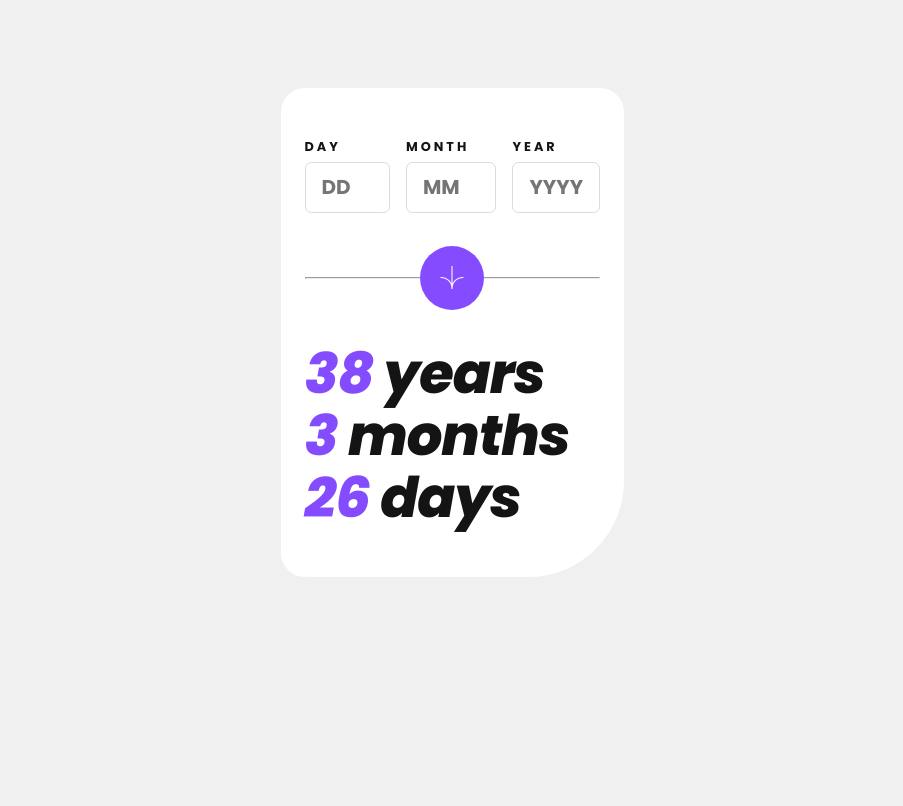
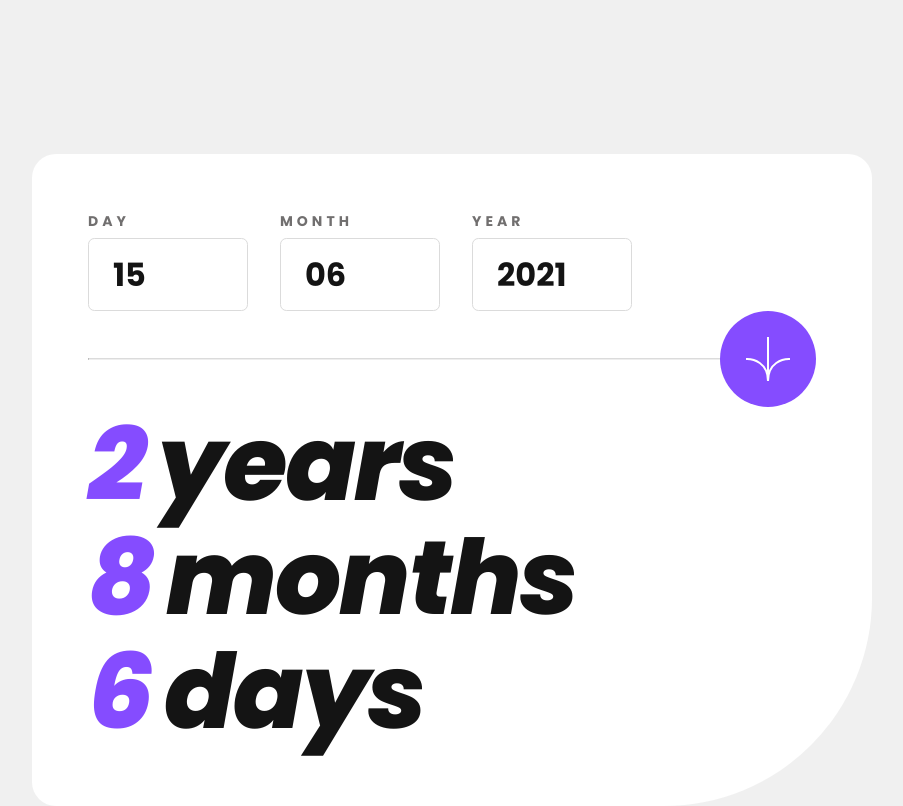
Before and after one commit to masrestu/fm-age-calculator-app, a plain HTML site: page index.html in a window 1280 px wide. Shown: the whole page, without its empty margins (188-1091 px from the left). Drawn offline with Linux system fonts and the light colour scheme.

Commit message:
first commit

```diff
--- a/index.html
+++ b/index.html
@@ -21,32 +21,41 @@
     }
   </style>
   <link rel="stylesheet" href="./style.css">
+  <script defer src="./script.js"></script>
 </head>
 <body>
   <main>
     <div class="card">
       <div class="inputs">
         <label for="day-input">Day
-          <input type="text" placeholder="DD" id="day-input">
+          <input type="text" placeholder="DD" id="day-input" value="15">
+          <div class="invalid"></div>
         </label>
         <label for="month-input">Month
-          <input type="text" placeholder="MM" id="month-input">
+          <input type="text" placeholder="MM" id="month-input" value="06">
+          <div class="invalid"></div>
         </label>
         <label for="year-input">Year
-          <input type="text" placeholder="YYYY" id="year-input">
+          <input type="text" placeholder="YYYY" id="year-input" value="2021">
+          <div class="invalid"></div>
         </label>
       </div>
-      <hr />
+
+      <div class="action">
+        <hr>
+        <button></button>
+      </div>
+
       <div class="result">
-        <section class="year"><span>38</span> years</section>
-        <section class="month"><span>3</span> months</section>
-        <section class="day"><span>26</span> days</section>
+        <section class="year"><span>--</span>years</section>
+        <section class="month"><span>--</span>months</section>
+        <section class="day"><span>--</span>days</section>
       </div>
     </div>
   </main>
   <div class="attribution">
     Challenge by <a href="https://www.frontendmentor.io?ref=challenge" target="_blank">Frontend Mentor</a>.
-    Coded by <a href="#">Your Name Here</a>.
+    Coded by <a href="https://github.com/masrestu">masrestu</a>.
   </div>
 </body>
 </html>
--- /dev/null
+++ b/script.js
@@ -0,0 +1,114 @@
+const btnExec = document.querySelector("button");
+
+const validate = () => {
+  const dayLabel = document.querySelector("label[for=day-input]");
+  const dayInput = document.querySelector("#day-input");
+  const dayError = document.querySelector("label[for=day-input] .invalid");
+
+  const monthLabel = document.querySelector("label[for=month-input]");
+  const monthInput = document.querySelector("#month-input");
+  const monthError = document.querySelector("label[for=month-input] .invalid");
+
+  const yearLabel = document.querySelector("label[for=year-input]");
+  const yearInput = document.querySelector("#year-input");
+  const yearError = document.querySelector("label[for=year-input] .invalid");
+
+  const day = dayInput.value;
+  const month = monthInput.value;
+  const year = yearInput.value;
+
+  let dayIsValid = false;
+  let monthIsValid = false;
+  let yearIsValid = false;
+
+  const currentYear = new Date().getFullYear();
+  const currentMonth = new Date().getMonth() + 1;
+  const currentDay = new Date().getDate();
+
+  // validate day
+  if (day === "") {
+    dayLabel.classList.add("error");
+    dayError.textContent = "This field is required";
+  } else if (day < 1 || day > 31) {
+    dayLabel.classList.add("error");
+    dayError.textContent = "Must be a valid day";
+  } else {
+    dayLabel.classList.remove("error");
+    dayError.textContent = "";
+    dayIsValid = true;
+  }
+
+  // validate month
+  if (month === "") {
+    monthLabel.classList.add("error");
+    monthError.textContent = "This field is required";
+  } else if (month < 1 || month > 12) {
+    monthLabel.classList.add("error");
+    monthError.textContent = "Must be a valid month";
+  } else {
+    monthLabel.classList.remove("error");
+    monthError.textContent = "";
+    monthIsValid = true;
+  }
+
+  // validate year
+  if (year === "") {
+    yearLabel.classList.add("error");
+    yearError.textContent = "This field is required";
+  } else if (year > currentYear) {
+    yearLabel.classList.add("error");
+    yearError.textContent = "Must be in the past";
+  } else {
+    yearLabel.classList.remove("error");
+    yearError.textContent = "";
+    yearIsValid = true;
+  }
+
+  // validate date
+  if (dayIsValid && monthIsValid && yearIsValid) {
+
+    // check is date valid
+    const date = new Date(year, month - 1, day);
+    if (date.getFullYear() !== +year || date.getMonth() + 1 !== +month || date.getDate() !== +day) {
+      dayLabel.classList.add("error");
+      dayError.textContent = "Must be a valid date";
+      return false;
+    } else if (date >= new Date()) {
+      yearLabel.classList.add("error");
+      yearError.textContent = "Must be in the past";
+      return false;
+    }
+
+    // calculate diff in years, months and days. store in object
+    const agediff = {}
+    let dayPass = true
+    agediff.day = currentDay - +day
+    console.log(agediff.day)
+    if (agediff.day < 0) {
+      dayPass = false
+      agediff.day = 31 + agediff.day
+    }
+
+    let monthPass = true
+    agediff.month = currentMonth - +month
+    if (!dayPass) agediff.month = agediff.month - 1
+    if (agediff.month < 0) {
+      monthPass = false
+      agediff.month = 12 + agediff.month
+    }
+
+    agediff.year = currentYear - +year
+    if (!monthPass) agediff.year = agediff.year - 1
+
+    // display result
+    document.querySelector(".result .year span").textContent = agediff.year;
+    document.querySelector(".result .month span").textContent = agediff.month;
+    document.querySelector(".result .day span").textContent = agediff.day;
+  } else {
+    return false;
+  }
+
+};
+
+btnExec.addEventListener("click", validate);
+btnExec.click()
--- a/style.css
+++ b/style.css
@@ -63,56 +63,101 @@ main {
 .card {
 	background-color: var(--custom-white);
 	border-radius: .75rem;
-	padding: 1.65rem .75rem 1.5rem;
+	padding: 1.6rem .75rem 1.5rem;
 	border-bottom-right-radius: 3rem;
 }
-
 
 .inputs {
 	width: 100%;
 	display: flex;
 	justify-content: space-between;
-	align-items: center;
+	align-items: start;
 	gap: .5rem;
 }
 
 .inputs label {
 	text-transform: uppercase;
-	font-size: .4rem;
+	font-size: 12px;
 	letter-spacing: 3px;
 	display: block;
+  color: var(--custom-smokey-grey);
 }
 
 .inputs input {
 	width: 100%;
 	margin-top: .25rem;
-	padding: .3rem 0 .3rem .5rem;
+	padding: 10px 0 10px .5rem;
 	border-radius: .2rem;
 	font-size: 20px;
 	border: 1px solid var(--custom-light-grey);
 }
 
-hr {
-	position: relative;
-	margin: 2rem 0;
-	overflow: visible;
+.inputs input:focus {
+  outline: none;
+  border: 1px solid var(--custom-purple);
 }
 
-hr::after {
-	content: "";
+.inputs .invalid {
+  margin-top: 12px;
+  text-transform: none;
+  letter-spacing: normal;
+  font-weight: 400;
+  font-style: italic;
+  color: var(--custom-light-red);
+  display: none;
+}
+
+.inputs:has(.error) {
+  margin-bottom: 3px;
+}
+
+.inputs .error {
+  color: var(--custom-light-red);
+}
+
+.inputs .error input {
+  border: 1px solid var(--custom-light-red);
+}
+
+.inputs .error .invalid {
   display: block;
+}
+
+.action {
+  width: 100%;
+  position: relative;
+  height: 2rem;
+  margin-top: 33px;
+  margin-bottom: 33px;
+}
+
+.action hr {
+  width: 100%;
+  border-top: 1px solid var(--custom-light-grey);
   position: absolute;
-	left: 50%;
-	transform: translate(-50%, -50%);
-	width: 2rem;
-	height: 2rem;
+  top: 50%;
+  transform: translateY(-50%);
+}
+
+.action button {
+  position: absolute;
+  display: block;
+  border: none;
+  border-radius: 50%;
+  height: 100%;
+  aspect-ratio: 1/1;
   background-color: var(--custom-purple);
   background-image: url(./assets/images/icon-arrow.svg);
   background-repeat: no-repeat;
   background-position: center;
-	border-radius: 50%;
-	background-size: 24px;
+  background-size: 26px;
   cursor: pointer;
+  right: 50%;
+  transform: translateX(50%);
+}
+
+.action button:hover {
+  background-color: var(--custom-off-black);
 }
 
 .result section {
@@ -125,4 +170,83 @@ hr::after {
 
 .result section span {
 	color: var(--custom-purple);
+  margin-right: 11px;
+  letter-spacing: -2px;
 }
+
+@media screen and (min-width: 768px) {
+  body {
+    padding-top: 4.8rem;
+  }
+
+  main {
+    max-width: 27.25rem;
+  }
+
+  .card {
+    border-radius: .75rem;
+    padding: 1.9rem 1.75rem 1.6rem;
+    border-bottom-right-radius: 6.5rem;
+    width: 30rem;
+  }
+
+  .inputs {
+    justify-content: flex-start;
+    gap: 1rem;
+  }
+
+  .inputs label {
+    font-size: 14px;
+    letter-spacing: 4px;
+    width: 5rem;
+  }
+
+  .inputs input {
+    margin-top: 10px;
+    padding: 12px 0 11px .75rem;
+    font-size: 1rem;
+  }
+
+  .action {
+    width: 100%;
+    position: relative;
+    height: 3rem;
+    margin-top: 0;
+    margin-bottom: 5px;
+  }
+
+  .action hr {
+    width: 100%;
+    border-top: 1px solid var(--custom-light-grey);
+    position: absolute;
+    top: 50%;
+    transform: translateY(-50%);
+  }
+
+  .action button {
+    position: absolute;
+    right: 0;
+    display: block;
+    border: none;
+    border-radius: 50%;
+    height: 100%;
+    aspect-ratio: 1/1;
+    background-color: var(--custom-purple);
+    background-image: url(./assets/images/icon-arrow.svg);
+    background-repeat: no-repeat;
+    background-position: center;
+    background-size: 46px;
+    cursor: pointer;
+    transform: translateX(0);
+  }
+
+  .result section {
+    font-size: 104px;
+    margin-bottom: 10px;
+    letter-spacing: -2px;
+  }
+
+  .result section span {
+    margin-right: 12px;
+  }
+}
```
Lines whose indentation alone changed are shown as unchanged.
